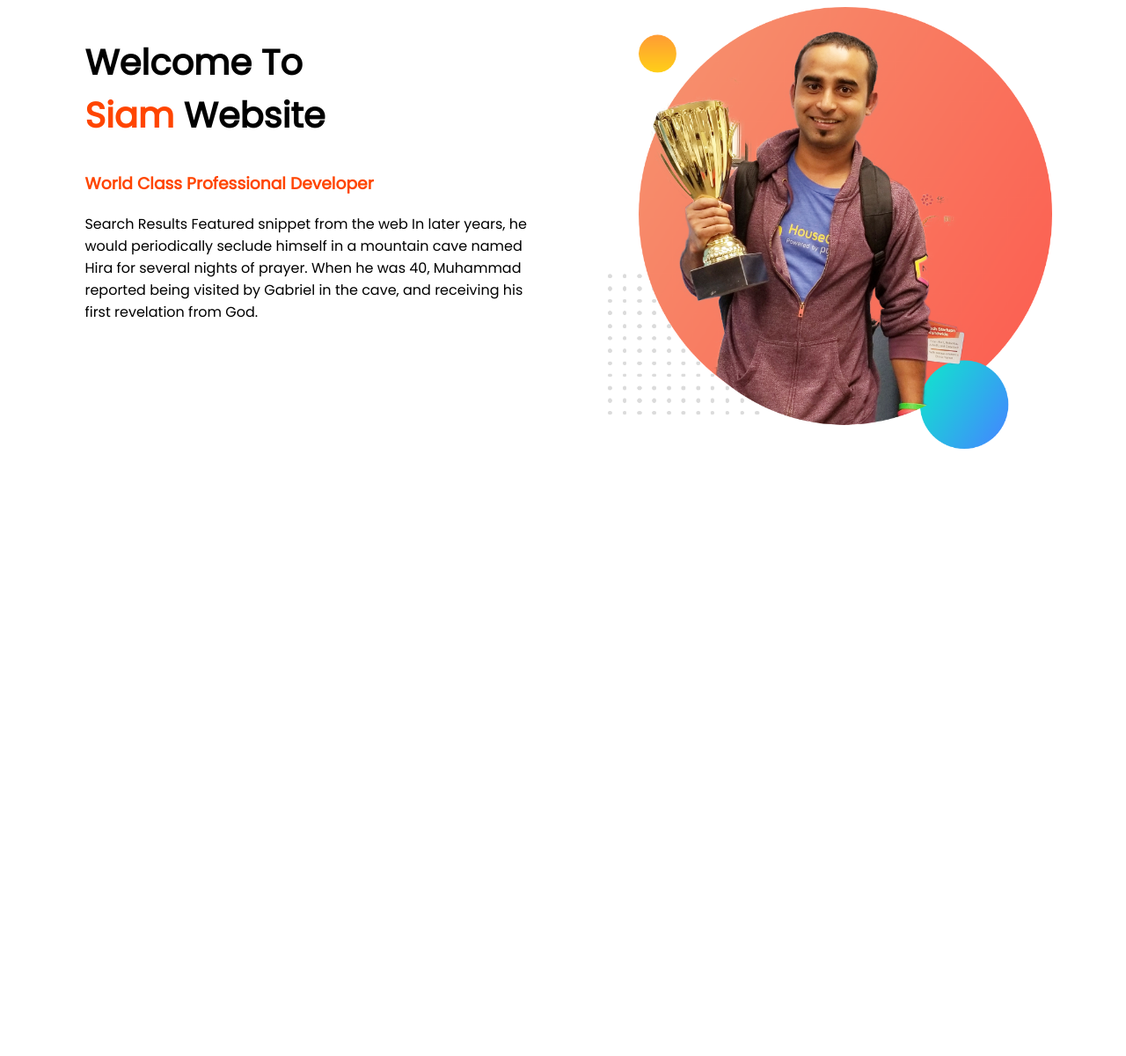
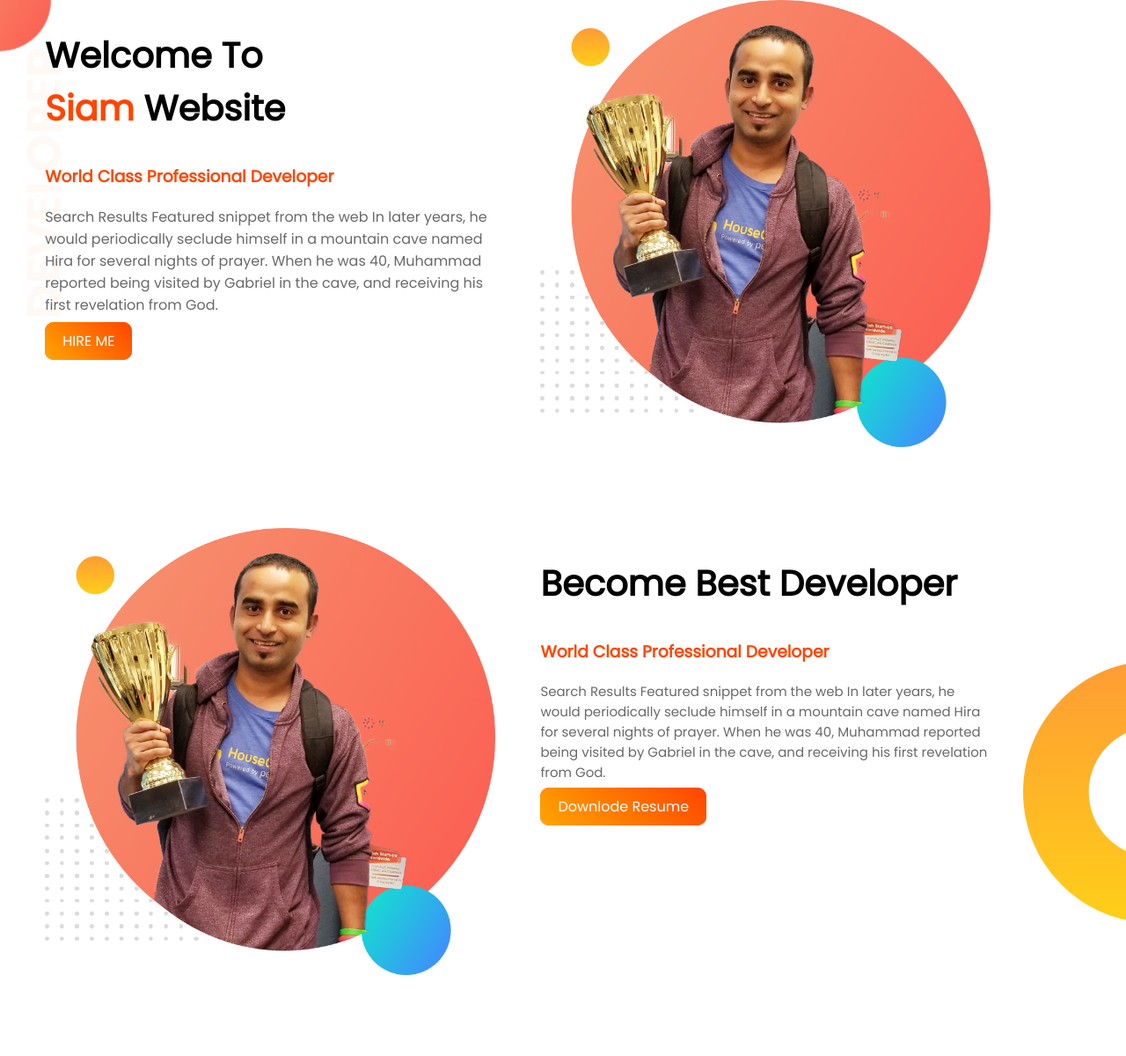
Before and after one commit to siam0297/web-portfolio, a plain HTML site: page images/index.html in a window 1280 px wide. Shown: the whole page at 88% size. Before the commit the page ends 800 px from the top, so only its background shows below. Drawn offline with Linux system fonts and the light colour scheme.

Commit message:
added top part

```diff
--- a/images/index.html
+++ b/images/index.html
@@ -8,16 +8,14 @@
     <link href="https://fonts.googleapis.com/css?family=Poppins&display=swap" rel="stylesheet">
 </head>
 <body>
-    <section>
+    <section class="top-background">
         <div class ="half-width">
             <h1>Welcome To <br><span class="name_highlight">Siam</span> Website</h1>
             <h3 class="name_highlight">World Class Professional Developer</h3>
             <P>Search Results
                 Featured snippet from the web
                 In later years, he would periodically seclude himself in a mountain cave named Hira for several nights of prayer. When he was 40, Muhammad reported being visited by Gabriel in the cave, and receiving his first revelation from God.</P>
-
-
-
+                <a class="link-button" target="_blank" href="https://www.bubt.edu.bd/">HIRE ME</a>
         </div>
 
         <div class ="half-width">
@@ -27,5 +25,24 @@
 
     </section>
 
+
+    <section class="dream-area">
+
+        <div class ="half-width">
+            <img  class="half-width-img"  src="jhankar.png" alt="">
+        </div>
+
+        <div class ="half-width">
+            <h1>Become Best Developer </h1>
+            <h3 class="name_highlight">World Class Professional Developer</h3>
+            <P style="font-size: 15px;"> Search Results
+                Featured snippet from the web
+                In later years, he would periodically seclude himself in a mountain cave named Hira for several nights of prayer. When he was 40, Muhammad reported being visited by Gabriel in the cave, and receiving his first revelation from God.</P>
+                <a class="link-button" target="_blank" href="https://www.bubt.edu.bd/">Downlode Resume</a>
+        </div>
+
+
+    </section>
+
 </body>
 </html>
--- a/images/style.css
+++ b/images/style.css
@@ -1,4 +1,5 @@
 body{
+    margin: 0px;
     font-family: 'Poppins', sans-serif;
 }
 .name_highlight
@@ -8,7 +9,7 @@ body{
 .half-width{
     width: 40%;
     float: left;
-    margin-left: 5%;
+    margin-left: 2%;
     padding-left: 2%;
 }
 h1{
@@ -18,3 +19,37 @@ h1{
 {
     width: 100%;
 }
+
+.top-background
+{
+
+    background-image: url("top-banner.png");
+    background-repeat: no-repeat;
+}
+
+section
+{
+   height: 500px;
+   padding-bottom: 100px;
+}
+
+p{
+    color: dimgray;
+}
+.link-button
+{
+    text-decoration: none;
+    color: white;
+    background-image: linear-gradient(45deg, orange,orangered);
+    background-color: orangered;
+    padding:10px 20px;
+    border-radius: 10px;
+}
+
+
+.dream-area
+{
+    background-image: url("dream-bg.png");
+    background-repeat: no-repeat;
+    background-position: right;
+}
```
